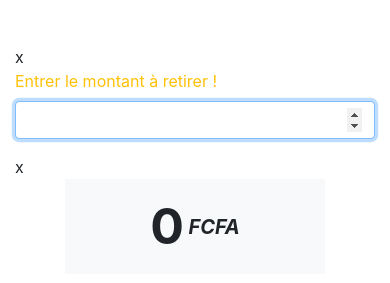
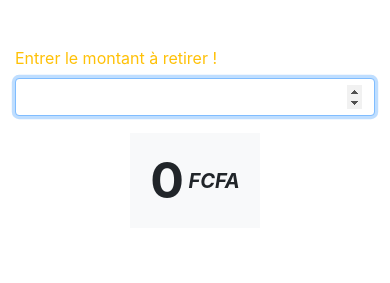
Before and after one commit to moussaabdoulaye1997/tarifom, a plain HTML site: page index.html in a window 390 px wide. Shown: the part 63-346 px from the top of the page. Drawn offline with Linux system fonts and the light colour scheme.

Commit message:
Update index.html

```diff
--- a/index.html
+++ b/index.html
@@ -23,22 +23,22 @@
        <br><br>
        <section>
        <div class='row'>
-       <div class='col-md-4'>x</div>
+       <div class='col-md-4'></div>
        <form class='col-md-4'>
           <div class='form-group'>
            <label for="val" class="text-warning">Entrer le montant à retirer ! </label>
            <input type='number' min='0' class='val form-control' id='val' autofocus>
          </div>
        </form>
-       <div class='col-md-4'>x</div>
+       <div class='col-md-4'></div>
        </div>
        <div class=' row'>
-      <div class="col-2"></div>
-       <div class='view col-8 bg-light'>
+      <div class="col-4"></div>
+       <div class='view col-4 bg-light'>
          <span class='amount'>0</span>
          <sup class='iso'> FCFA </sup>
        </div>
-       <div class="col-2"></div>
+       <div class="col-4"></div>
        </div>
      </section>
 
```
